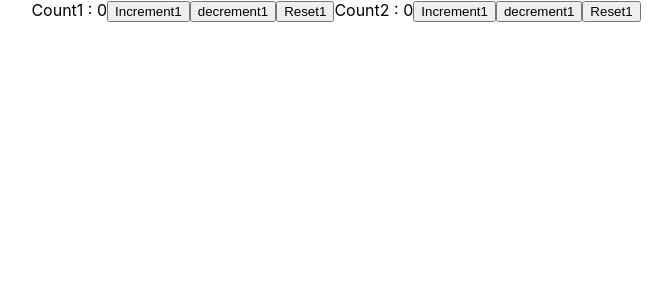
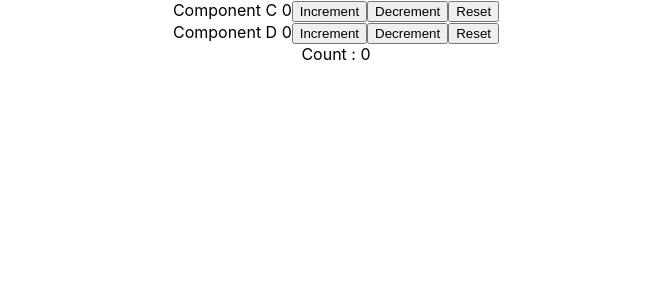
Before and after one commit to sahil1693/hooks, a React (Create React App) app: page / in a window 1280 px wide. Shown: the top 300 px of the page, without its empty margins (304-976 px from the left). Built offline with nearby package versions, Linux system fonts and the light colour scheme.

Commit message:
useContext with useReducer

```diff
--- a/src/App.js
+++ b/src/App.js
@@ -8,6 +8,7 @@
 import ComponentD from './ComponentD'
 import UseReducerone from './useReducerone'
 import UseReducertwo from './useReducertwo'
+import Main from './combine_usereducer_&_usecontext/Main.js'
 export const userContext = React.createContext()
 export const channelContext = React.createContext()
 function App() {
@@ -20,7 +21,8 @@
 	</*/channelContext.Provider*/>
 	</*/userContext.Provider*/>
 	</></></></></>
-	<UseReducertwo/>
+	</*UseReducertwo/*/></>
+	<Main/>
     </div>
   );
 }
--- /dev/null
+++ b/src/combine_usereducer_&_usecontext/C.js
@@ -0,0 +1,13 @@
+import React,{useContext} from 'react';
+import {CountContext} from './Main.js'
+export default function B(){
+	const countContext = useContext(CountContext)
+	return(
+	<div>Component C {countContext.countState}
+	<button onClick={()=>{countContext.countdispatch('increment')}}>Increment</button>
+	<button onClick={()=>{countContext.countdispatch('decrement')}}>Decrement</button>
+	<button onClick={()=>{countContext.countdispatch('reset')}}>Reset</button>
+	</div>
+	)
+
+}
--- /dev/null
+++ b/src/combine_usereducer_&_usecontext/D.js
@@ -0,0 +1,13 @@
+import React,{useContext} from 'react';
+import {CountContext} from './Main.js'
+export default function D(){
+	const countContext = useContext(CountContext)
+	return(
+	<div>Component D  {countContext.countState}
+	<button onClick={()=>{countContext.countdispatch('increment')}}>Increment</button>
+	<button onClick={()=>{countContext.countdispatch('decrement')}}>Decrement</button>
+	<button onClick={()=>{countContext.countdispatch('reset')}}>Reset</button>
+	</div>
+	)
+
+}
--- /dev/null
+++ b/src/combine_usereducer_&_usecontext/Main.js
@@ -0,0 +1,28 @@
+import React,{Component,useReducer,useContext} from 'react'
+import C from './C';
+import D from './D';
+export const CountContext = React.createContext();
+const initialState=0
+const reducer = (state,action)=>{
+	switch(action){
+
+	case 'increment': return state+1
+	case 'decrement':return state-1
+	case 'reset' : return initialState
+	default:
+	 return state
+	}
+
+}
+export default function Main(){
+	const [count,dispatch]=useReducer(reducer,initialState);
+		return <div>
+		<CountContext.Provider value={{countState: count, countdispatch:dispatch}}>
+		<C/>
+		<D/>
+		</CountContext.Provider>
+		Count : {count}
+
+		</div>
+
+}
```
Also changed, not shown: src/combine_usereducer_&_usecontext/B.js (added, +8 -0 lines).
